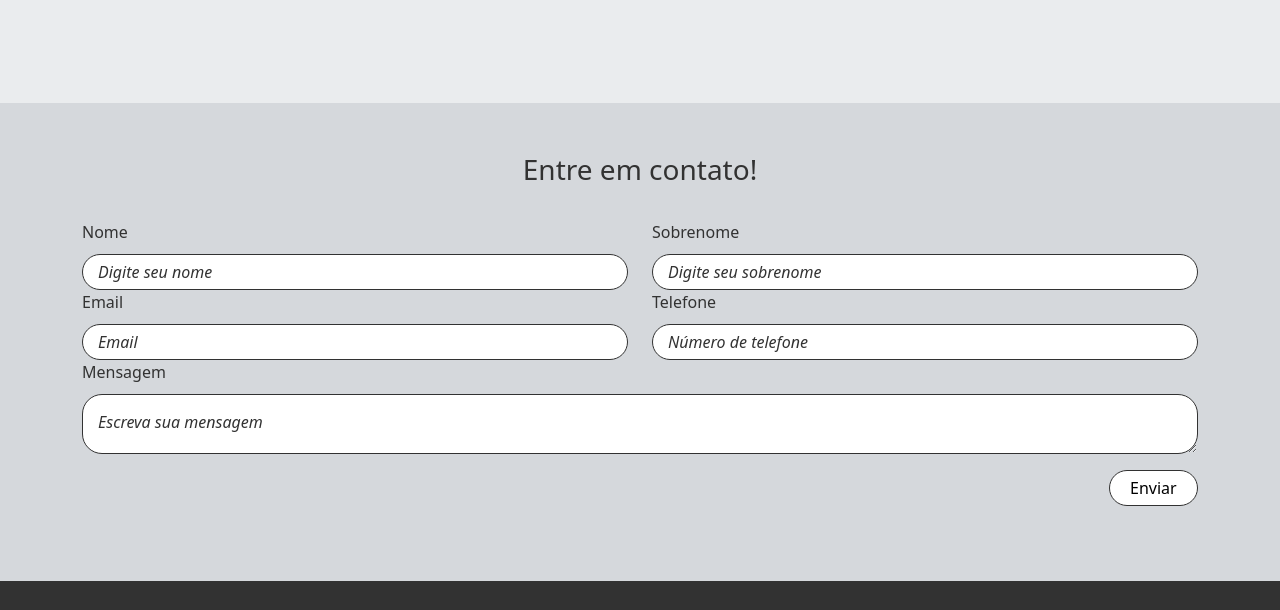
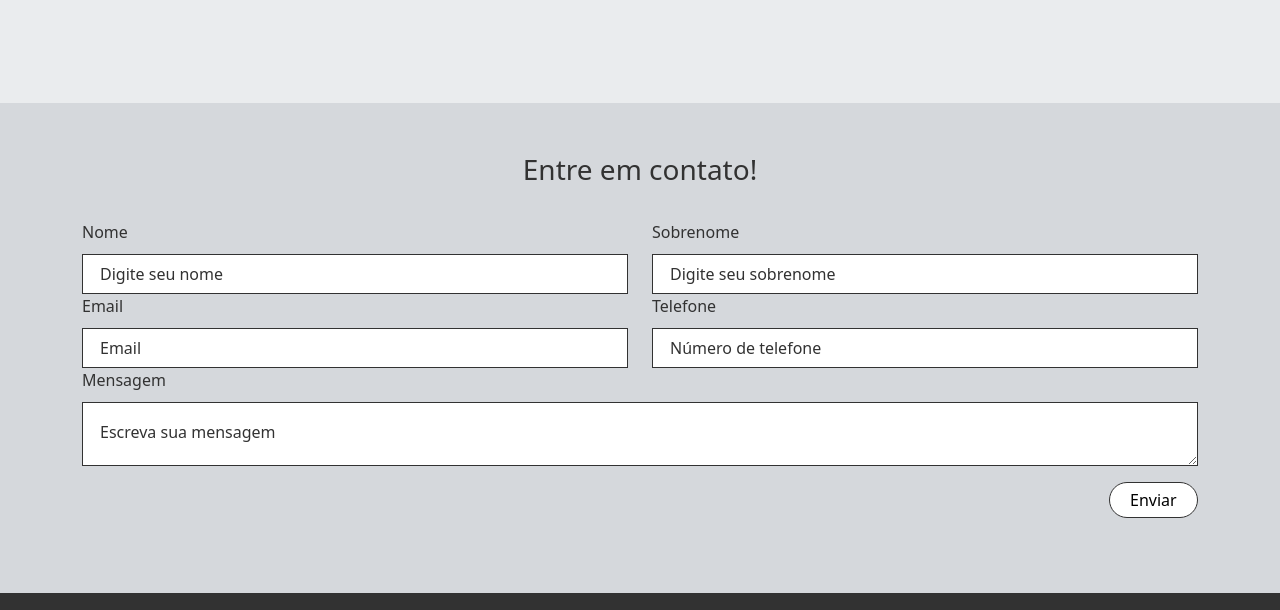
Before and after one commit to carloscrvlh/cantor, a plain HTML site: page index.html in a window 1280 px wide. Shown: the part 2235-2845 px from the top of the page. Drawn offline with nearby package versions, Linux system fonts and the light colour scheme.

Commit message:
mudança no form

```diff
--- a/styles.css
+++ b/styles.css
@@ -99,15 +99,13 @@ form {
 textarea::placeholder, input::placeholder {
     color: #323232;
     font-size: 1em;
-    font-style: italic;
     padding: 10px;
   }
 form input, form textarea{
     width: 100%;
     border: 1px solid #323232;
-    padding: 5px;
+    padding: 7px;
     margin-top: 10px;
-    border-radius: 20px;
 }
 form button{
     border: 1px solid #323232;
```
